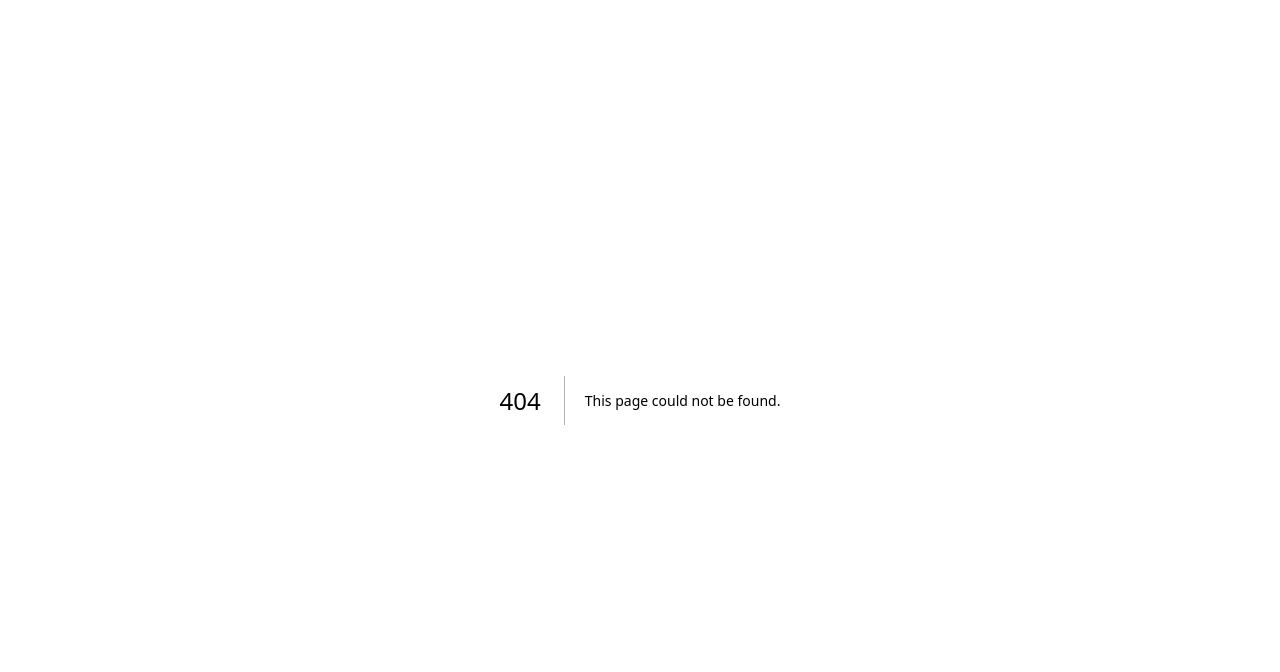
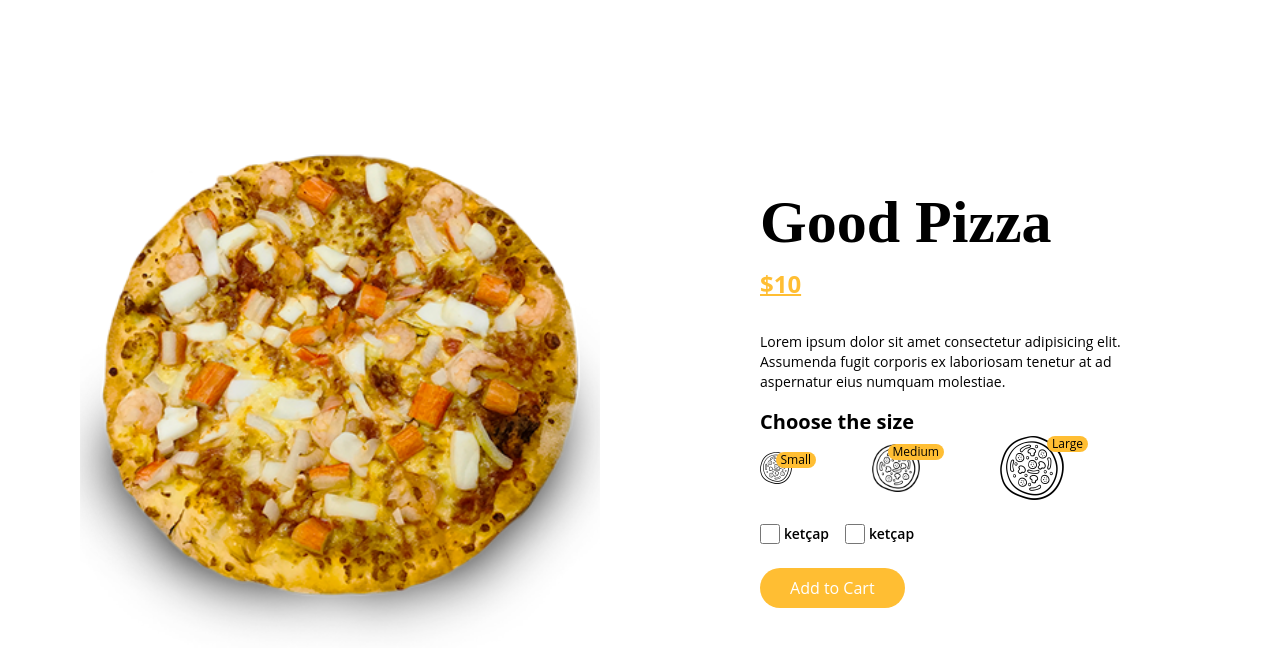
Before and after one commit to pervincaliskan/food-express, a Next.js app: page /product in a window 1280 px wide. Before the commit this address had no page. Shown: the top 672 px of the page. Built offline with nearby package versions, Linux system fonts and the light colour scheme.

Commit message:
Product Index updated

```diff
--- a/pages/_app.js
+++ b/pages/_app.js
@@ -1,5 +1,10 @@
-import '../styles/globals.css'
+import "slick-carousel/slick/slick.css";
+import "slick-carousel/slick/slick-theme.css";
 
-export default function App({ Component, pageProps }) {
-  return <Component {...pageProps} />
+import "../styles/globals.css";
+
+function MyApp({ Component, pageProps }) {
+  return <Component {...pageProps} />;
 }
+
+export default MyApp;
--- a/pages/home/index.js
+++ b/pages/home/index.js
@@ -3,7 +3,6 @@
 import Campaigns from "../../components/Campaigns";
 import Carousel from "../../components/Carousel";
 import MenuWrapper from "../../components/product/MenuWrapper";
-
 const Index = () => {
   return (
     <div>
--- /dev/null
+++ b/pages/product/index.jsx
@@ -0,0 +1,60 @@
+import Image from "next/image";
+import React from "react";
+import Title from "../../components/ui/Title";
+
+const Index = () => {
+  return (
+    <div className="flex items-center h-screen gap-20 py-20 flex-wrap ">
+      <div className="relative md:flex-1 w-[80%] h-[80%] mx-20">
+        <Image src="/images/f1.png" alt="" layout="fill" objectFit="contain" />
+      </div>
+      <div className="md:flex-1 md:text-start text-center">
+        <Title addClass="text-6xl">Good Pizza</Title>
+        <span className="text-primary text-2xl font-bold underline underline-offset-1 my-4 inline-block">
+          $10
+        </span>
+        <p className="text-sm my-4 md:pr-24">
+          Lorem ipsum dolor sit amet consectetur adipisicing elit. Assumenda
+          fugit corporis ex laboriosam tenetur at ad aspernatur eius numquam
+          molestiae.
+        </p>
+        <div>
+          <h4 className="text-xl font-bold">Choose the size</h4>
+          <div className="flex items-center gap-x-20 md:justify-start justify-center">
+            <div className="relative w-8 h-8">
+              <Image src="/images/size.png" alt="" layout="fill" />
+              <span className="absolute top-0 -right-6 text-xs bg-primary rounded-full px-[5px] font-medium">
+                Small
+              </span>
+            </div>
+            <div className="relative w-12 h-12">
+              <Image src="/images/size.png" alt="" layout="fill" />
+              <span className="absolute top-0 -right-6 text-xs bg-primary rounded-full px-[5px] font-medium">
+                Medium
+              </span>
+            </div>
+            <div className="relative w-16 h-16">
+              <Image src="/images/size.png" alt="" layout="fill" />
+              <span className="absolute top-0 -right-6 text-xs bg-primary rounded-full px-[5px] font-medium">
+                Large
+              </span>
+            </div>
+          </div>
+        </div>
+        <div className="flex gap-x-4 my-6 md:justify-start justify-center">
+          <label className="flex items-center gap-x-1">
+            <input type="checkbox" className="w-5 h-5 accent-primary" />
+            <span className="text-sm font-semibold">ketçap</span>
+          </label>
+          <label className="flex items-center gap-x-1">
+            <input type="checkbox" className="w-5 h-5 accent-primary" />
+            <span className="text-sm font-semibold">ketçap</span>
+          </label>
+        </div>
+        <button className="btn-primary">Add to Cart</button>
+      </div>
+    </div>
+  );
+};
+
+export default Index;
```
